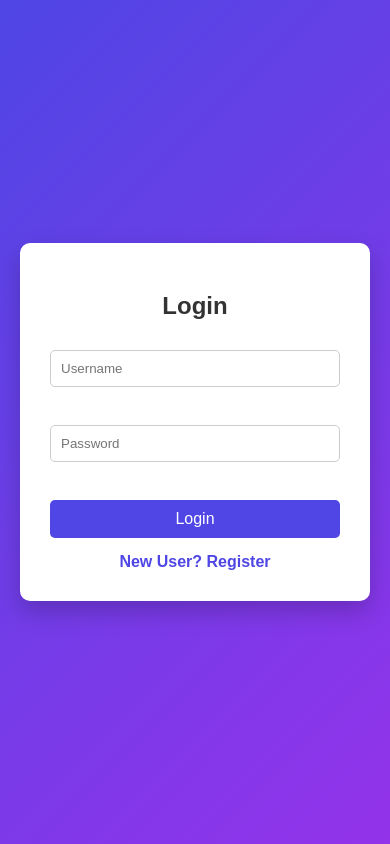
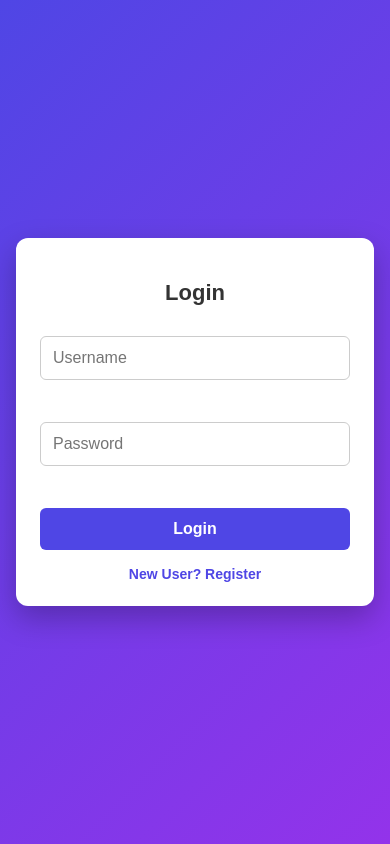
Before and after one commit to Nexiro28/django-attendance-system, a Django app: page / in a window 390 px wide. Run offline with Django 5.2, Linux system fonts and the light colour scheme.

Commit message:
changes css for phone

```diff
--- a/static/myatt/auth.css
+++ b/static/myatt/auth.css
@@ -1,3 +1,4 @@
+/* ===== RESET & GLOBAL ===== */
 * {
     box-sizing: border-box;
     font-family: Arial, Helvetica, sans-serif;
@@ -5,61 +6,89 @@
 
 body {
     margin: 0;
-    height: 100vh;
+    min-height: 100vh;
     background: linear-gradient(135deg, #4f46e5, #9333ea);
     display: flex;
     justify-content: center;
     align-items: center;
+    padding: 16px; /* important for mobile */
 }
 
+/* ===== AUTH CONTAINER ===== */
 .auth-box {
     background: white;
-    width: 350px;
-    padding: 30px;
-    border-radius: 10px;
-    box-shadow: 0 10px 25px rgba(0,0,0,0.2);
+    width: 100%;
+    max-width: 360px; /* mobile-friendly */
+    padding: 24px;
+    border-radius: 12px;
+    box-shadow: 0 12px 30px rgba(0,0,0,0.25);
     text-align: center;
 }
 
+/* ===== HEADING ===== */
 .auth-box h2 {
-    margin-bottom: 20px;
+    margin-bottom: 18px;
     color: #333;
+    font-size: 22px;
 }
 
+/* ===== INPUTS ===== */
 .auth-box input {
     width: 100%;
-    padding: 10px;
-    margin: 10px 0;
-    border-radius: 5px;
+    padding: 12px;
+    margin: 12px 0;
+    border-radius: 6px;
     border: 1px solid #ccc;
+    font-size: 16px; /* important for mobile zoom prevention */
 }
 
+/* ===== BUTTON ===== */
 .auth-box button {
     width: 100%;
-    padding: 10px;
-    margin-top: 10px;
+    padding: 12px;
+    margin-top: 12px;
     background: #4f46e5;
     color: white;
     border: none;
-    border-radius: 5px;
+    border-radius: 6px;
     font-size: 16px;
+    font-weight: bold;
     cursor: pointer;
+    transition: background 0.2s ease, transform 0.1s ease;
 }
 
 .auth-box button:hover {
     background: #4338ca;
 }
 
+.auth-box button:active {
+    transform: scale(0.98);
+}
+
+/* ===== LINK ===== */
 .auth-box a {
     display: block;
-    margin-top: 15px;
+    margin-top: 16px;
     text-decoration: none;
     color: #4f46e5;
     font-weight: bold;
+    font-size: 14px;
 }
 
+/* ===== ERROR MESSAGE ===== */
 .error {
     color: red;
-    margin-top: 10px;
+    margin-top: 12px;
     font-size: 14px;
 }
+
+/* ===== TABLET & UP ===== */
+@media (min-width: 768px) {
+    .auth-box {
+        padding: 30px;
+    }
+
+    .auth-box h2 {
+        font-size: 24px;
+    }
+}
```
